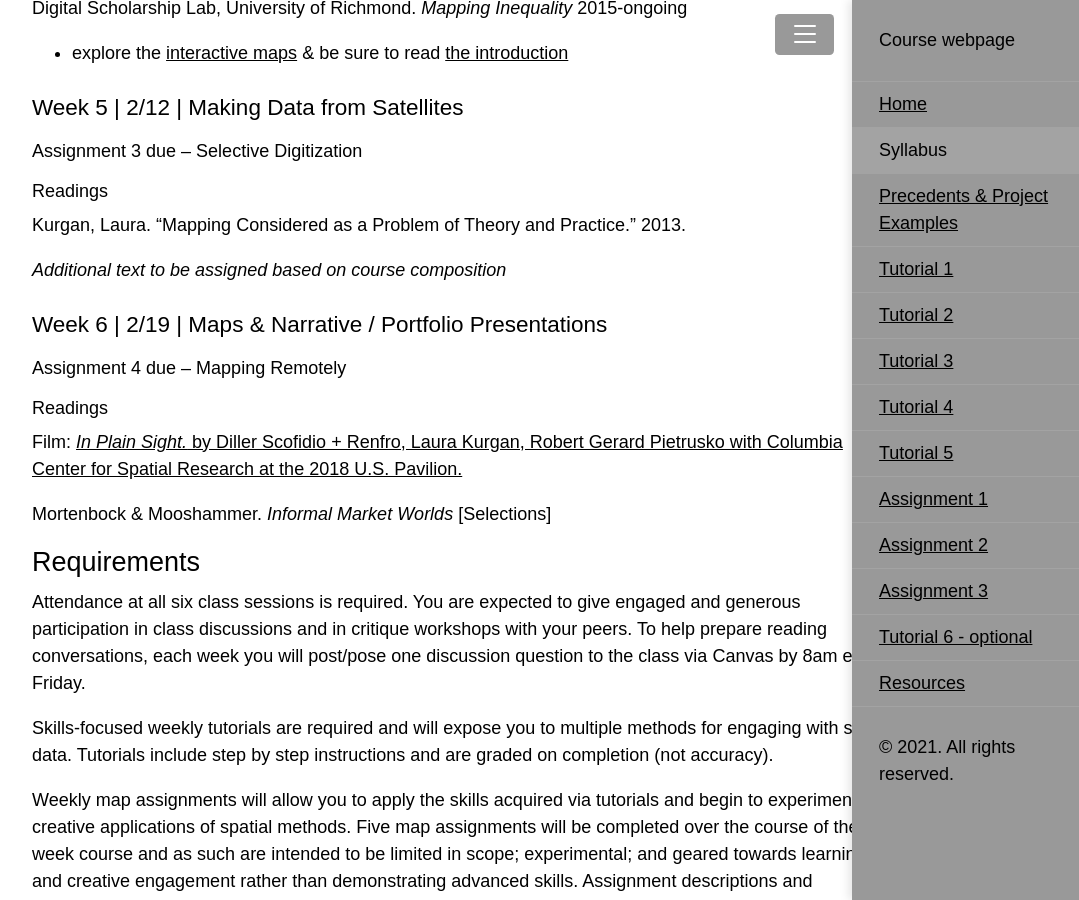
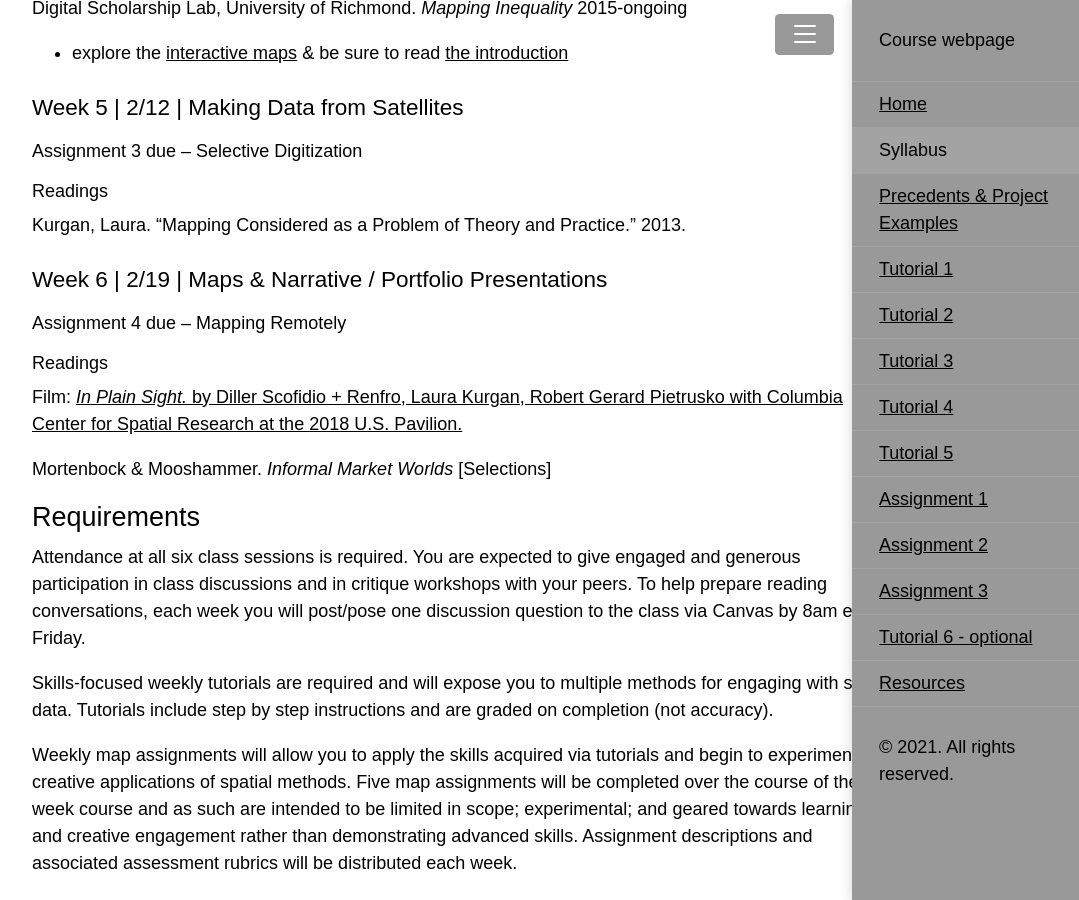
Before and after one commit to CenterForSpatialResearch/methods-in-spatial-research-sp2021, a Jekyll site: the page built from syllabus.md, in a window 1280 px wide and 900 px high, scrolled down 3052 px. Shown: the whole window, without its empty margins (176-1255 px from the left). Built offline with Jekyll 4.4.1, drawn with Linux system fonts in a browser that asks for light colours.

Commit message:
week 5 readings update

```diff
--- a/syllabus.md
+++ b/syllabus.md
@@ -138,7 +138,6 @@ Digital Scholarship Lab, University of Richmond. *Mapping Inequality* 2015-ongoi
 
 Kurgan, Laura. “Mapping Considered as a Problem of Theory and Practice.” 2013.
 
-*Additional text to be assigned based on course composition*
 <!--
 Desimini, Jill, and Charles Waldheim. “Introduction: Projecting the Landscape Imaginary.” 2016. -->
 ### Week 6 | 2/19 | Maps & Narrative / Portfolio Presentations
```
